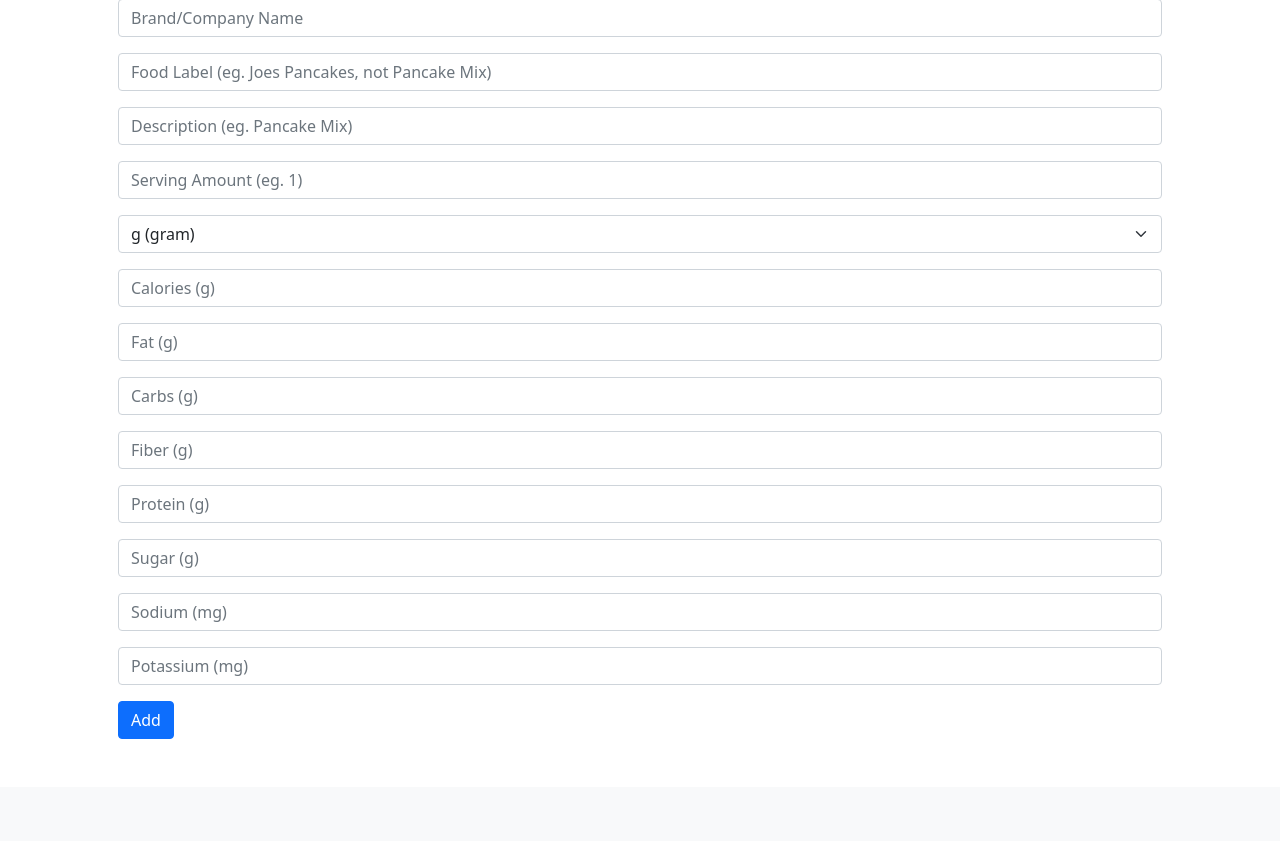
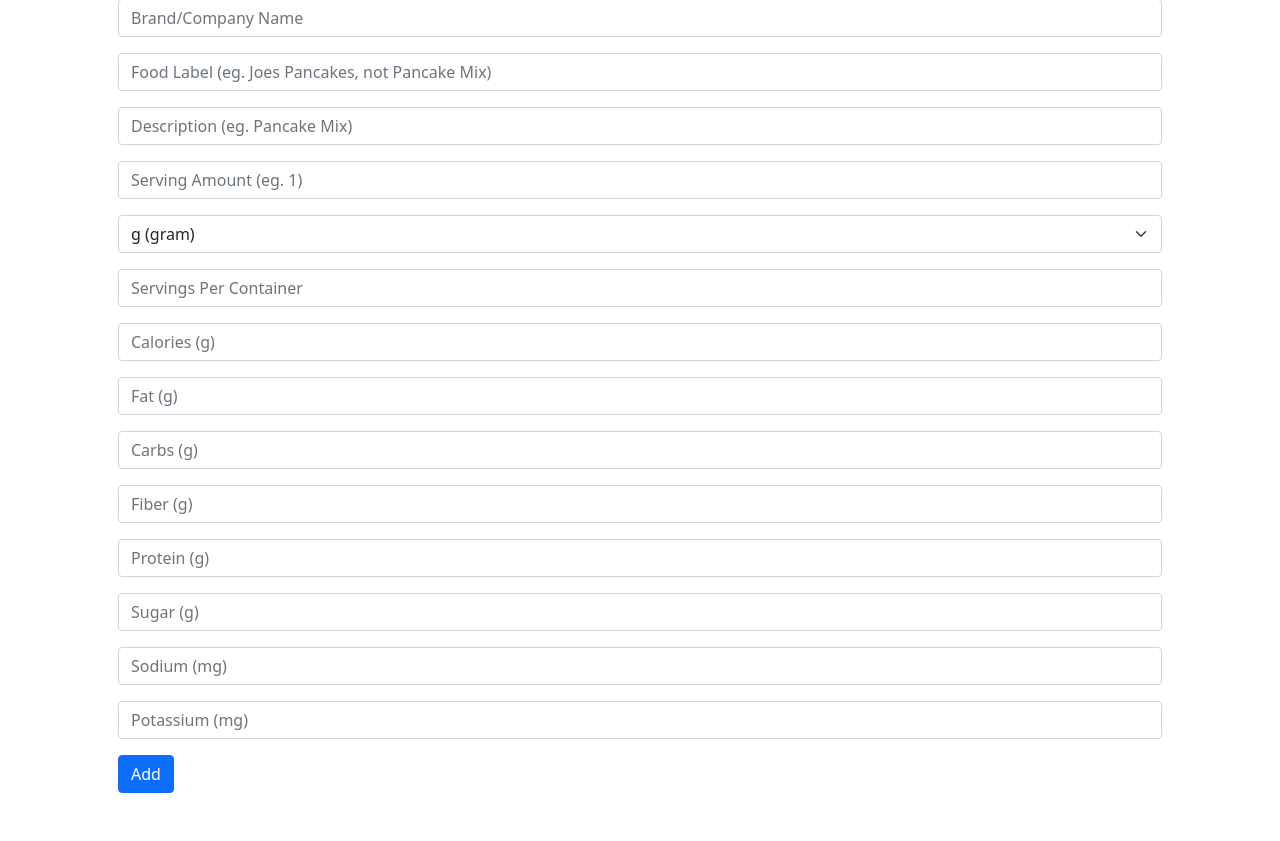
Before and after one commit to FoodCalculator/FoodCalc, a Flask app: page /add in a window 1280 px wide. Shown: the part 115-956 px from the top of the page. Before the commit the page ends 854 px from the top, so only its background shows below. Run offline with Flask 2, Linux system fonts and the light colour scheme; some libraries are stand-ins or nearby versions.

Commit message:
add total servings to database

```diff
--- a/app.py
+++ b/app.py
@@ -34,6 +34,7 @@ def add():
         desc = str(request.form.get("desc")).title()
         amount = float(request.form.get("amount"))
         amount_type = str(request.form.get("amount_type")).lower()
+        total_servs = float(request.form.get("total_servs"))
         cal = float(request.form.get("cal"))
         fat = float(request.form.get("fat"))
         carb = float(request.form.get("carb"))
@@ -46,9 +47,9 @@ def add():
         if brand == "":
             brand = None
 
-        db.execute("INSERT INTO foods (brand, name, desc, amount, amount_type, cal, fat, carb, fiber, prot, sugar, sodium, potassium) " +
-            "VALUES(:brand, :name, :desc, :amount, :amount_type, :cal, :fat, :carb, :fiber, :prot, :sugar, :sodium, :potassium)",
-            brand=brand, name=name, desc= desc, amount=amount, amount_type=amount_type, cal=cal, fat=fat, carb=carb, fiber=fib, prot=prot, sugar=sugar, sodium=sod, potassium=pot)
+        db.execute("INSERT INTO foods (brand, name, desc, amount, amount_type, total_servs, cal, fat, carb, fiber, prot, sugar, sodium, potassium) " +
+            "VALUES(:brand, :name, :desc, :amount, :amount_type, :total_servs, :cal, :fat, :carb, :fiber, :prot, :sugar, :sodium, :potassium)",
+            brand=brand, name=name, desc= desc, amount=amount, amount_type=amount_type, total_servs=total_servs, cal=cal, fat=fat, carb=carb, fiber=fib, prot=prot, sugar=sugar, sodium=sod, potassium=pot)
 
         return redirect("/")
     else:
@@ -134,6 +135,7 @@ def edit():
         desc = str(request.form.get("desc")).title()
         amount = float(request.form.get("amount"))
         amount_type = str(request.form.get("amount_type")).lower()
+        total_servs = float(request.form.get("total_servs"))
         cal = float(request.form.get("cal"))
         fat = float(request.form.get("fat"))
         carb = float(request.form.get("carb"))
@@ -146,9 +148,9 @@ def edit():
         if brand == "":
             brand = None
 
-        rows = db.execute("UPDATE foods SET brand = :brand, name = :name, desc = :desc, amount = :amount, amount_type = :amount_type, cal = :cal, fat = :fat, carb = :carb, fiber = :fiber, prot = :prot, sugar = :sugar, sodium = :sodium, potassium = :potassium " +
+        rows = db.execute("UPDATE foods SET brand = :brand, name = :name, desc = :desc, amount = :amount, amount_type = :amount_type, total_servs = :total_servs, cal = :cal, fat = :fat, carb = :carb, fiber = :fiber, prot = :prot, sugar = :sugar, sodium = :sodium, potassium = :potassium " +
             "WHERE foods.id = :id",
-            brand=brand, name=name, desc=desc, amount=amount, amount_type=amount_type, cal=cal, fat=fat, carb=carb, fiber=fib, prot=prot, sugar=sugar, sodium=sod, potassium=pot,
+            brand=brand, name=name, desc=desc, amount=amount, amount_type=amount_type, total_servs=total_servs, cal=cal, fat=fat, carb=carb, fiber=fib, prot=prot, sugar=sugar, sodium=sod, potassium=pot,
             id=id)
 
         return redirect("/search")
--- a/templates/add.html
+++ b/templates/add.html
@@ -7,7 +7,7 @@
 {% block main %}
     <form action="/add" method="post">
         <div class="mb-3">
-            <input class="form-control" name="brand" type="text" placeholder="Brand/Company Name">
+            <input class="form-control" name="brand" type="text" autocomplete="off" placeholder="Brand/Company Name">
         </div>
         <div class="mb-3">
             <input class="form-control" name="name" type="text" autocomplete="off" placeholder="Food Label (eg. Joes Pancakes, not Pancake Mix)" required>
@@ -16,10 +16,10 @@
             <input class="form-control" name="desc" type="text" autocomplete="off" placeholder="Description (eg. Pancake Mix)" required>
         </div>
         <div class="mb-3">
-            <input class="form-control"  name="amount" type="number" min="0" step="any" autocomplete="off" placeholder="Serving Amount (eg. 1)" required>
+            <input class="form-control"  name="amount" type="number" min="1" step="any" autocomplete="off" placeholder="Serving Amount (eg. 1)" required>
         </div>
         <div class="mb-3">
-            <select class="form-select"  name="amount_type" type="text" min="0" step="any" autocomplete="off" placeholder="Amount Type (eg. tsp)" required>
+            <select class="form-select"  name="amount_type" type="text" autocomplete="off" placeholder="Serving Measurement (eg. gram)" required>
                 <option value="g">g (gram)</option>
                 <option value="mg">mg (milagram)</option>
                 <option value="tsp">tsp (teaspoon)</option>
@@ -35,6 +35,9 @@
                 <option value="md">md (medium)</option>
                 <option value="lg">lg (large)</option>
             <select>
+        </div>
+        <div class="mb-3">
+            <input class="form-control" name="total_servs" type="number" min="1" step="any" autocomplete="off" placeholder="Servings Per Container" required>
         </div>
         <div class="mb-3">
             <input class="form-control"  name="cal" type="number" min="0" step="any" autocomplete="off" placeholder="Calories (g)" required>
```
Also changed, not shown: templates/edit.html (+6 -3 lines), templates/search.html (+3 -4 lines), foodcalc.db.
